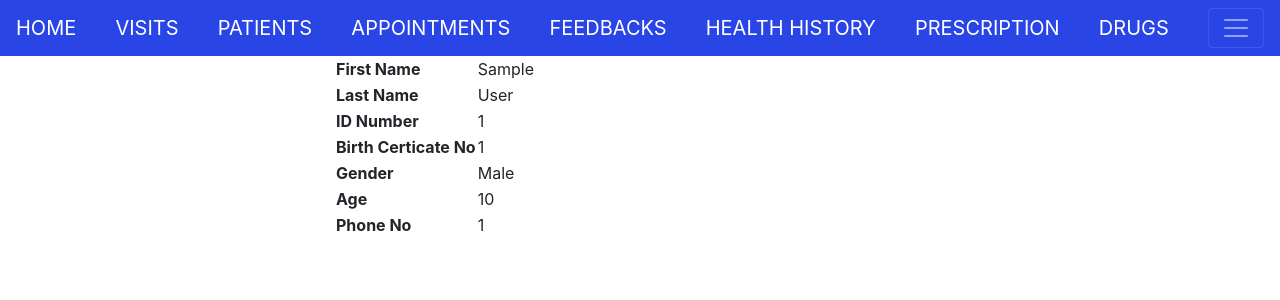
After one commit to ngetichnicholas/Meds, a Django app: page /patient_details/1 in a window 1280 px wide. The commit adds this page. Shown: the top 300 px of the page. Run offline with Django 3.2, Linux system fonts and the light colour scheme; tables that the repository leaves empty hold one stand-in row (values such as "Sample post"); some libraries are stand-ins or nearby versions.

Commit message:
Update patient details

```diff
--- /dev/null
+++ b/clinic_app/templates/patient_details.html
@@ -0,0 +1,42 @@
+{% extends 'base.html' %}
+
+{% block content %}
+<div class="container-fluid">
+  <div class="row">
+    <div class="col-md-3"></div>
+    <div class="col-md-6">
+        <table>
+          <tr>
+            <th>First Name</th>
+            <td>{{patient.first_name}}</td>
+          </tr>
+          <tr>
+            <th>Last Name</th>
+            <td>{{patient.last_name}}</td>
+          </tr>
+          <tr>
+            <th>ID Number</th>
+            <td>{{patient.id_number}}</td>
+          </tr>
+          <tr>
+            <th>Birth Certicate No</th>
+            <td>{{patient.birth_certificate_no}}</td>
+          </tr>
+          <tr>
+            <th>Gender</th>
+            <td>{{patient.gender}}</td>
+          </tr>
+          <tr>
+            <th>Age</th>
+            <td>{{patient.age}}</td>
+          </tr>
+          <tr>
+            <th>Phone No</th>
+            <td>{{patient.phone}}</td>
+          </tr>
+        </table>
+    </div>
+    <div class="col-md-3"></div>
+  </div>
+</div>
+{% endblock %}
--- a/clinic_app/urls.py
+++ b/clinic_app/urls.py
@@ -51,5 +51,4 @@ urlpatterns = [
   path('update_visit/<int:visit_id>', app_views.update_visit,name='update_visit'),
   path('delete_visit/<int:visit_id>', app_views.delete_visit,name='delete_visit'),
   path('visit_details/<int:visit_id>',app_views.visit_details,name='visit_details'),
-
 ]
```
Also changed, not shown: clinic_app/templates/patients.html (+1 -11 lines).
